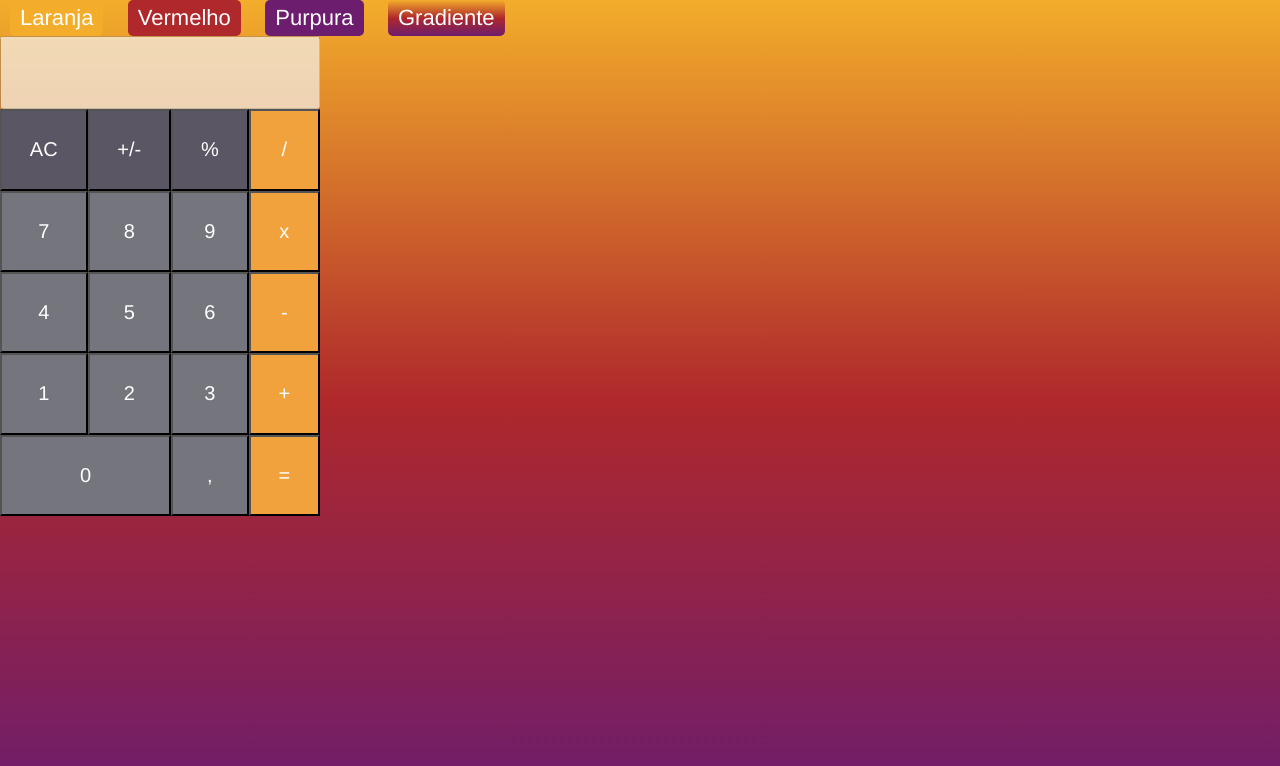
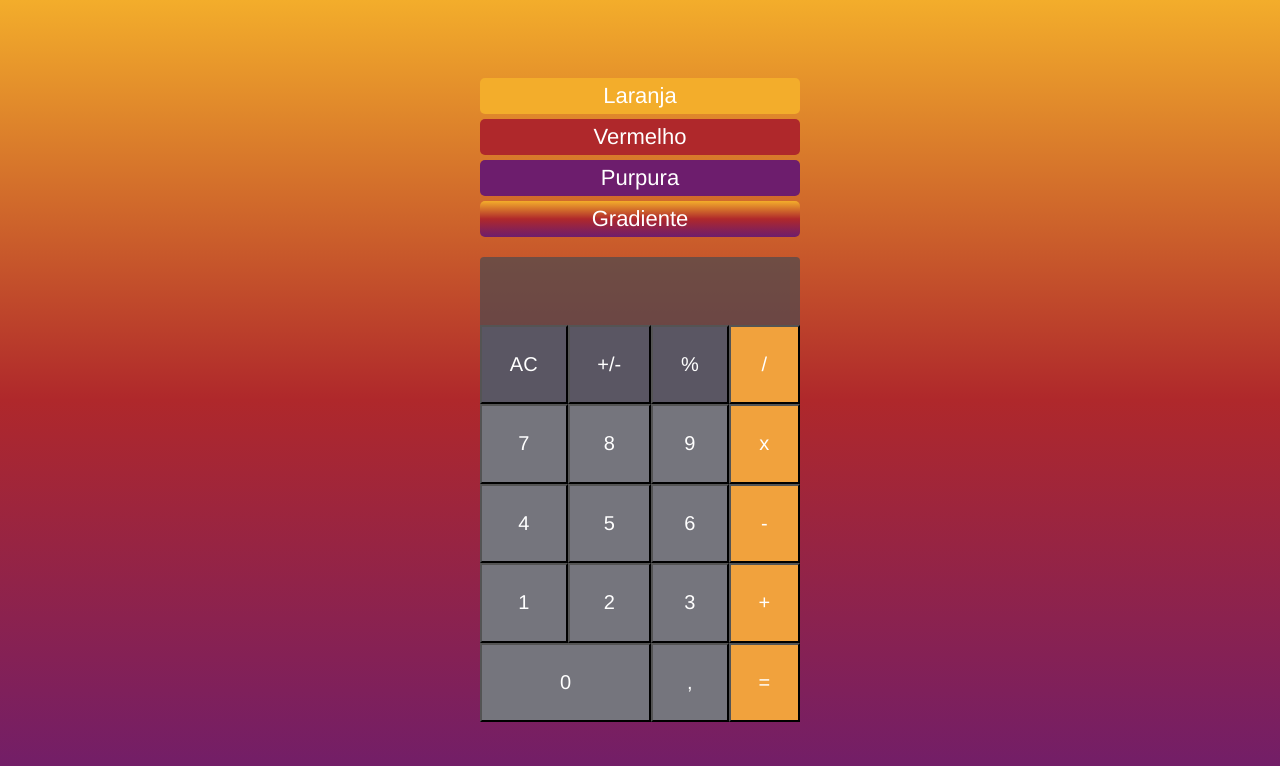
Before and after one commit to AllisonPedro/caculadora-css-grid, a plain HTML site: page index.html in a window 1280 px wide. Drawn offline with Linux system fonts and the light colour scheme.

Commit message:
ccs completo e o arquivo calculo.js criado

```diff
--- a/css/color.css
+++ b/css/color.css
@@ -4,11 +4,15 @@
     --color-purpura:rgb(109, 29, 109);
 }
 
+
+
 .bg-laranja{
     background-color: var(--color-laranja);
     width: 100vw;
     height: 100vh;
     transition: all 0.5s ease-in-out;
+
+
 }
 
 .bg-vermelho{
@@ -16,6 +20,7 @@
     width: 100vw;
     height: 100vh;
     transition: all 0.5s ease-in-out;
+
 }
 
 .bg-purpura{
@@ -23,6 +28,7 @@
     width: 100vw;
     height: 100vh;
     transition: all 0.5s ease-in-out;
+
 }
 
 .bg-gradiente{
@@ -30,16 +36,20 @@
     width: 100vw;
     height: 100vh;
     transition: all 0.5s ease-in-out;
+
+
 }
 
 .btn-laranja{
     background-color: var(--color-laranja);
     transition: all 0.25s ease-in-out;
+
 }
 
 .btn-vermelho{
     background-color: var(--color-vermelho);
     transition: all 0.25s ease-in-out;
+
 }
 
 .btn-purpura{
@@ -61,6 +71,6 @@
     cursor: pointer;
     font-size: 22px;
     font-weight: 300;
-    margin: 0 10px;
+    margin: 0px 0px 5px 0px;
     text-align: center;
 }
--- a/css/style.css
+++ b/css/style.css
@@ -3,6 +3,7 @@
     --button-color-operadores: #F1A23D;
     --color-button-numeros: #75757D;
     --color-button-operacao: #5A5663
+
 }
 
 *{
@@ -10,6 +11,8 @@
     padding: 0;
     box-sizing: border-box;
     font-family: "Helvetica Neue", sans-serif;
+
+
 }
 
 
@@ -17,7 +20,9 @@
 .container{
     width: 100vw;
     height: 100vh;
-
+    display: grid;
+    justify-content: center;
+    align-content: center;
 
 }
 
@@ -25,6 +30,7 @@
     display: grid;
     height: 480px;
     width: 320px;
+
 }
 
 .item{
@@ -34,6 +40,16 @@
     outline: none;
     border: 0,5px solid black;
 
+
+
+}
+.item:hover{
+    opacity: 0.95;
+
+}
+.item:active{
+    background-color:black;
+    opacity: 0.7;
 
 }
 
@@ -51,7 +67,15 @@
 }
 
 /** Botões Grid**/
-.display{grid-area: display;}
+.display{
+    margin-top: 15px;
+    grid-area: display;
+    background-color: #4A494F;
+    opacity: 0.7;
+    border: none;
+    border-top-left-radius: 4px;
+    border-top-right-radius: 4px;
+}
 .apagar{grid-area: apagar;}
 .mais-menos{grid-area: mais-menos;}
 .porcentagem{grid-area: porcentagem;}
--- a/index.html
+++ b/index.html
@@ -59,5 +59,6 @@
     </div>
 
 <script src="javascript/color.js"></script>
+<script src="javascript/calculo.js"></script>
  </body>
  </html>
```
Also changed, not shown: javascript/calculo.js (added).
